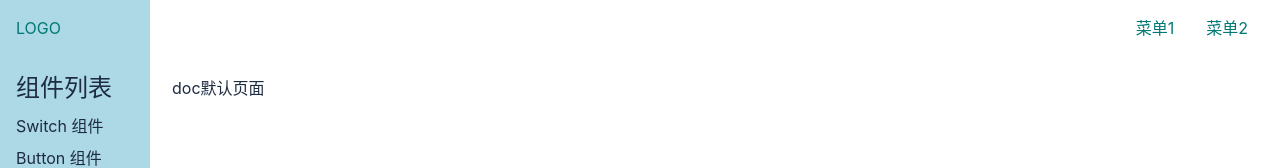
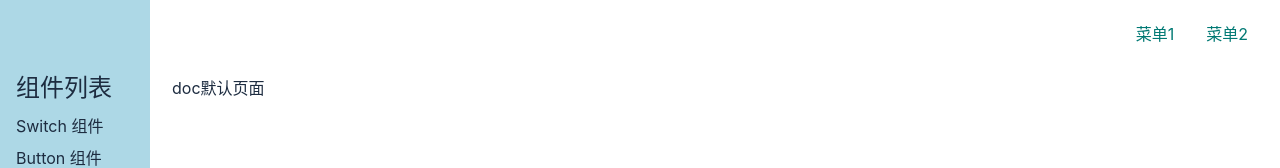
Before and after one commit to codingories/flavour-ui, a Vue app: page /#/doc in a window 1280 px wide. Shown: the top 168 px of the page. Built offline with nearby package versions, Linux system fonts and the light colour scheme.

Commit message:
从iconfont 引用icon

```diff
--- a/index.html
+++ b/index.html
@@ -5,9 +5,10 @@
   <link rel="icon" href="/favicon.ico" />
   <meta name="viewport" content="width=device-width, initial-scale=1.0">
   <title>Vite App</title>
+  <script src="//at.alicdn.com/t/font_2170120_x0jvegspxob.js"></script>
 </head>
 <body>
-  <div id="app"></div>
-  <script type="module" src="/src/main.ts"></script>
+<div id="app"></div>
+<script type="module" src="/src/main.ts"></script>
 </body>
 </html>
--- a/src/components/Topnav.vue
+++ b/src/components/Topnav.vue
@@ -1,6 +1,10 @@
 <template>
   <div class="topnav">
-    <div class="logo">LOGO</div>
+    <div class="logo">
+      <svg class="icon">
+        <use xlink:href="#icon-apple"></use>
+      </svg>
+    </div>
     <ul class="menu">
       <li>菜单1</li>
       <li>菜单2</li>
@@ -38,6 +42,10 @@
     > .logo {
       max-width: 6em;
       margin-right: auto;
+      > svg {
+        width: 32px;
+        height: 32px;
+      }
     }
     > .menu {
       display: flex;
--- a/src/index.scss
+++ b/src/index.scss
@@ -27,3 +27,9 @@ body {
   // 答案见 https://github.com/zenozeng/fonts.css/
   font-family: -apple-system, "Noto Sans", "Helvetica Neue", Helvetica, "Nimbus Sans L", Arial, "Liberation Sans", "PingFang SC", "Hiragino Sans GB", "Noto Sans CJK SC", "Source Han Sans SC", "Source Han Sans CN", "Microsoft YaHei", "Wenquanyi Micro Hei", "WenQuanYi Zen Hei", "ST Heiti", SimHei, "WenQuanYi Zen Hei Sharp", sans-serif;
 }
+.icon {
+  width: 1em; height: 1em;
+  vertical-align: -0.15em;
+  fill: currentColor;
+  overflow: hidden;
+}
--- a/src/views/Home.vue
+++ b/src/views/Home.vue
@@ -1,4 +1,5 @@
 <template>
+  <div>
     <div class="topnavAndBanner">
       <Topnav></Topnav>
       <div class="banner">
@@ -9,6 +10,19 @@
           <router-link to="/doc">开始</router-link>
         </p>
       </div>
+    </div>
+    <div class="features">
+      <svg class="icon">
+        <use xlink:href="#icon-vue"></use>
+      </svg>
+      <svg class="icon">
+        <use xlink:href="#icon-ts"></use>
+      </svg>
+      <svg class="icon">
+        <use xlink:href="#icon-light"></use>
+      </svg>
+    </div>
+
   </div>
 </template>
 <script lang="ts">
@@ -47,4 +61,10 @@
       }
     }
   }
+  .features {
+    > svg {
+      width: 64px;
+      height: 64px;
+    }
+  }
 </style>
```
Lines whose indentation alone changed are shown as unchanged.
